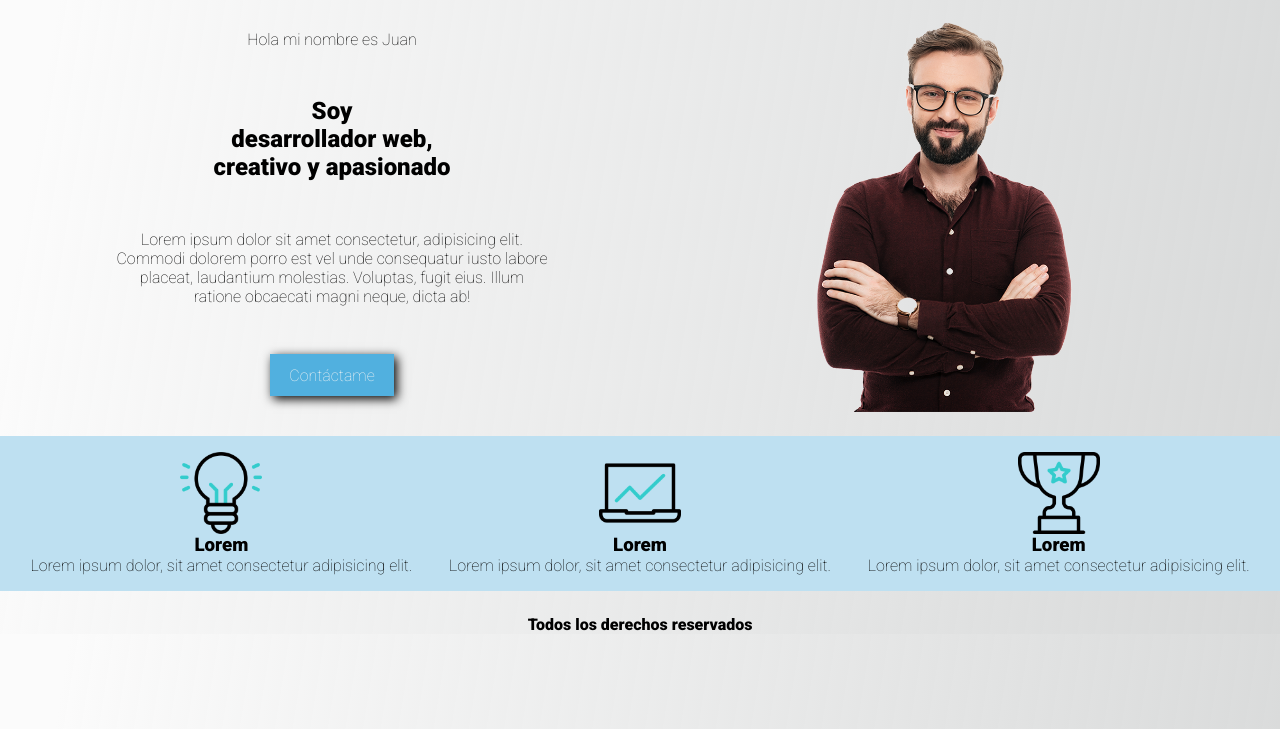
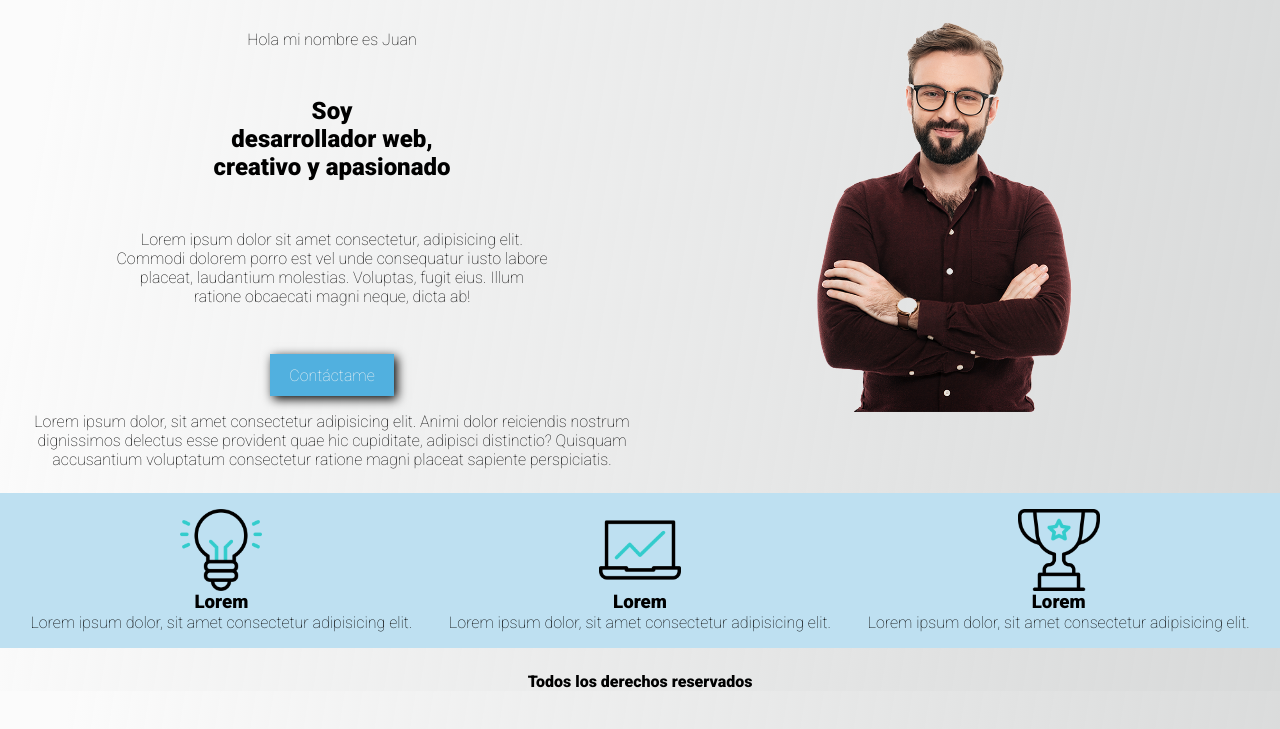
Before and after one commit to juanchokva/clase-github, a plain HTML site: page index.html in a window 1280 px wide. Shown: the part 71-800 px from the top of the page. Drawn offline with Linux system fonts and the light colour scheme.

Commit message:
Cambios en el index

```diff
--- a/index.html
+++ b/index.html
@@ -32,6 +32,9 @@
         </p>
         <div class="boton">Contáctame</div>
         <img src="img/copia.png" alt="Foto de perfil de Juan">
+    <div>
+        <p>Lorem ipsum dolor, sit amet consectetur adipisicing elit. Animi dolor reiciendis nostrum dignissimos delectus esse provident quae hic cupiditate, adipisci distinctio? Quisquam accusantium voluptatum consectetur ratione magni placeat sapiente perspiciatis.</p>
+    </div>
     </main>
     <!--contenido secundario-->
     <section>
```
